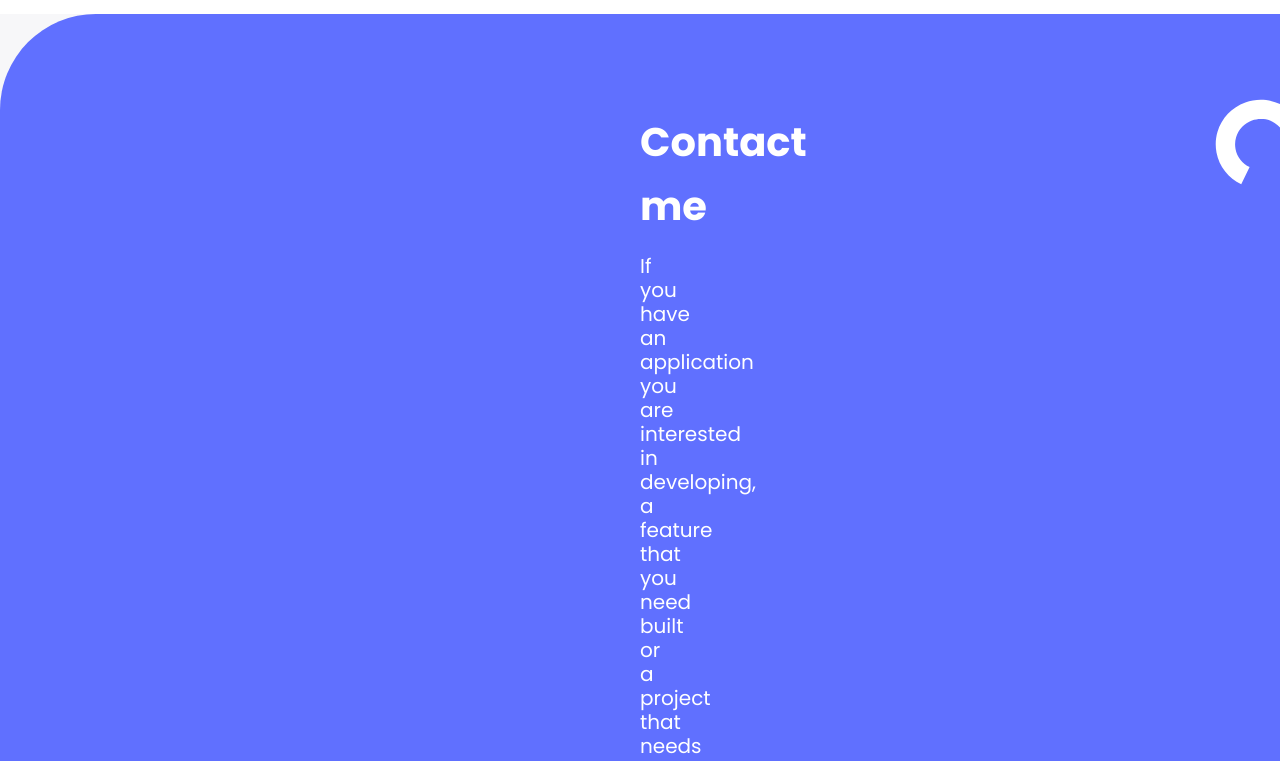
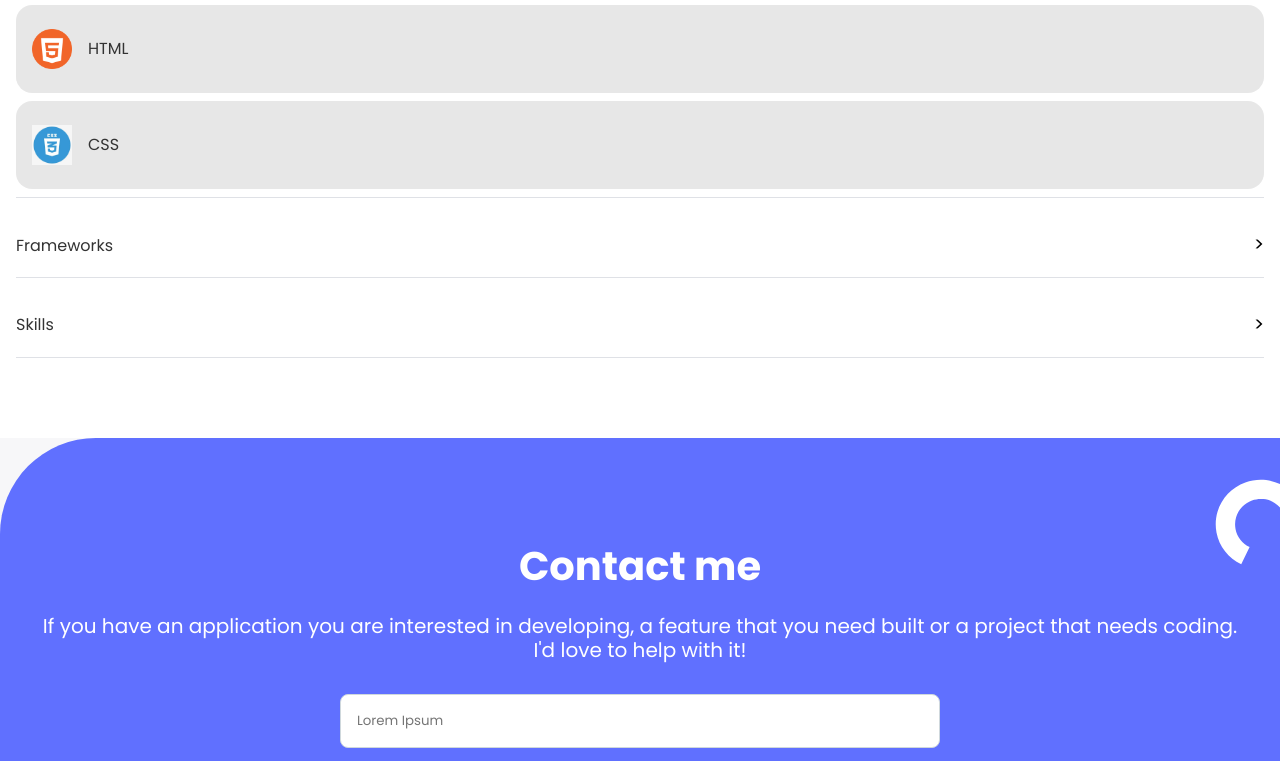
Before and after one commit to SAADSULEMAN053/My_Portfolio_Web_Tech, a website: page index.html in a window 1280 px wide. Shown: the part 3730-4491 px from the top of the page. Drawn offline with Linux system fonts and the light colour scheme.

Commit message:
Update styles.css

```diff
--- a/styles.css
+++ b/styles.css
@@ -22,7 +22,6 @@
     display: flex;
     justify-content: space-between;
     align-items: center;
-
 }
 
 .logo {
@@ -136,7 +135,6 @@
     {
         padding: 1rem 5rem;
     }
-
     .menu-toggle {
         display: none;
     }
@@ -401,10 +399,11 @@
     margin-right: 1rem;
 }
 
-.item {
-    padding: 1.5rem 1rem;
-    background-color: rgba(128, 128, 128, 0.192);
-    border-radius: 1rem;
+.item
+{
+  padding: 1.5rem 1rem;
+  background-color: rgba(128, 128, 128, 0.192);
+  border-radius: 1rem;
 }
 
 .contact {
@@ -488,43 +487,10 @@
 
 @media (width >= 768px) {
     .contact {
-        padding: 6rem 40rem;
-
+        padding: 6rem 2rem;
     }
 
     .contact-form {
         max-width: 600px;
     }
-
-    .submit-btn {
-        align-self: center;
-    }
 }
-
-@media (width >= 768px) {
-    .about-myself {
-        display: flex;
-        justify-content: space-between;
-        align-items: flex-start;
-        padding: 6rem 2rem;
-    }
-
-    .about-content {
-        width: 45%;
-    }
-
-    .skills-section {
-        width: 45%;
-        margin-top: 0;
-    }
-
-    .skill-category:first-child .skill-list {
-        display: flex;
-        flex-wrap: wrap;
-        gap: 1rem;
-    }
-
-    .skill-category:first-child .item {
-        flex: 0 0 calc(33.33% - 1rem);
-    }
-}
```
